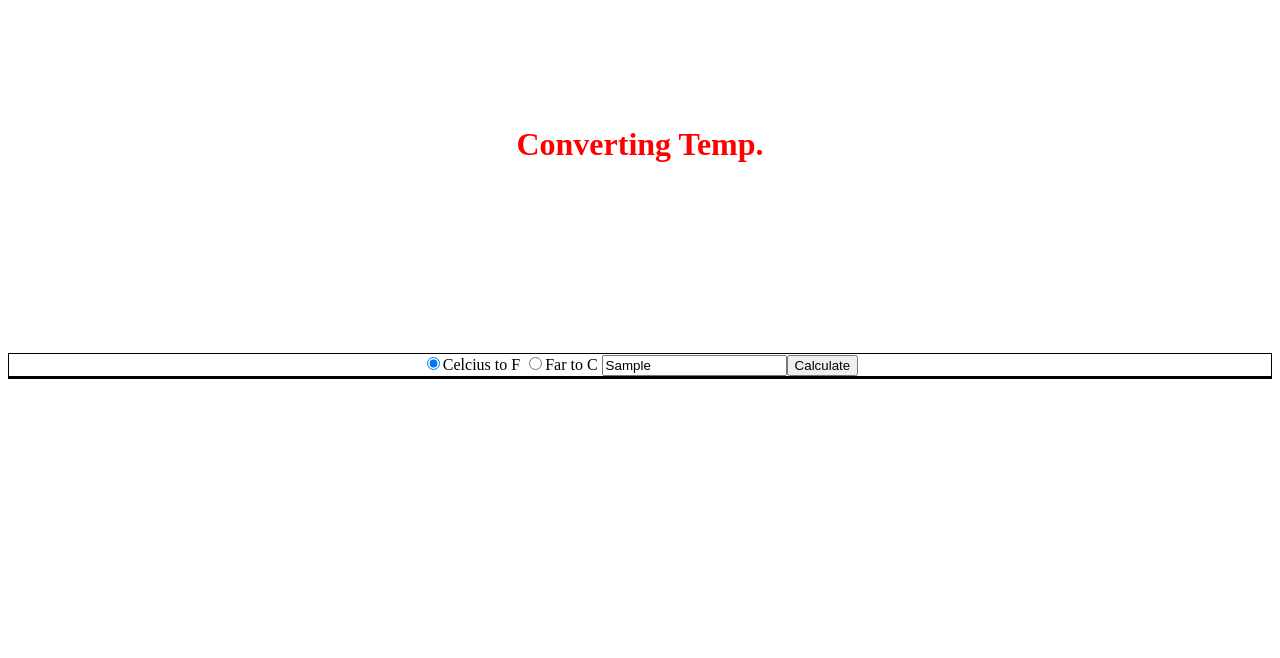
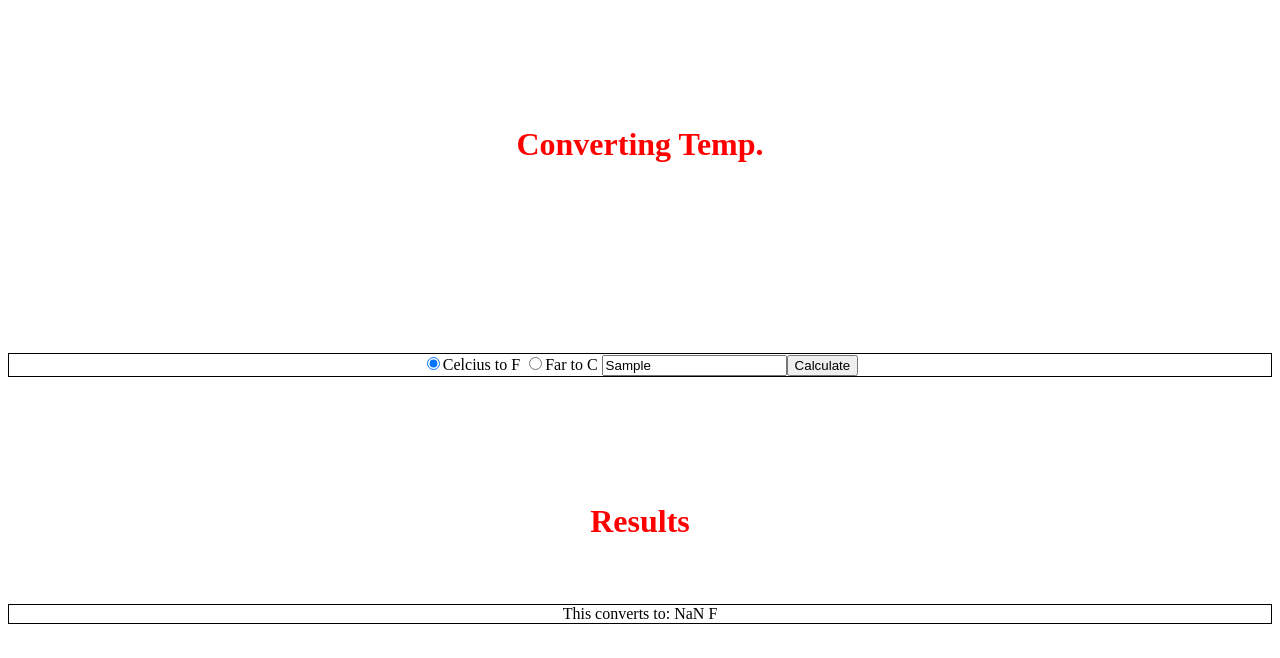
Before and after one commit to WDI-SEA/temperature-converter-dom, a plain HTML site: page temperature-converter/index.html in a window 1280 px wide. Both pictures are taken after typing "Sample" into the empty fields and a click on the button "Calculate". Drawn offline with Linux system fonts and the light colour scheme.

Commit message:
I got innerhtml to work. It really is very simple. cleaned up a little bit not much. I am going to attemp some css animations now for my background color change

```diff
--- a/temperature-converter/css/style.css
+++ b/temperature-converter/css/style.css
@@ -19,3 +19,8 @@ h1 {
 	text-align: center;
 
 }
+
+#results {
+	margin-top: 5%;
+	text-align: center;
+}
--- a/temperature-converter/index.html
+++ b/temperature-converter/index.html
@@ -11,6 +11,7 @@
 		<input id="far" type="radio" name="temp" value="Far">Far to C</input>
 		<input id="temp" type="text" ><input type="button" id="calc" value="Calculate">
 	</div>
+	<h1>Results</h1>
 	<div id="results"></div>
 	<script src="js/script.js" charset="utf-8"></script>
 </body>
--- a/temperature-converter/js/script.js
+++ b/temperature-converter/js/script.js
@@ -1,16 +1,17 @@
-// var getTemp = document.getElementById('temp').value;
-// var conversion;
 
-//event listeners
 
+
+// This calculates celsius to farenheit
 
 calculate = function() {
 	var getTemp = document.getElementById('temp').value;
 	console.log(getTemp);
+	var element = document.getElementById("results");
 
 	if (document.getElementById('cel').checked) {
 		var conversion = getTemp * (9/5) + 32;
 		console.log(conversion);
+		element.innerHTML = "This converts to: " + conversion + " F";
 		if (conversion <= 32 ) {
 			document.body.style['background-color'] = 'blue';
 		} else if (conversion >= 212) {
@@ -22,18 +23,28 @@ calculate = function() {
 	}
 }
 
+document.getElementById("calc").addEventListener('click', calculate);
 
+
+
+
+
+
+// this converts farenheit to celsius
 
 farToC = function() {
 	var getTemp = document.getElementById('temp').value;
 	console.log(getTemp);
+	var element = document.getElementById("results");
 
 	if(document.getElementById('far').checked) {
 		var conversion = (getTemp - 32) * (5/9);
 		console.log(conversion)
+		element.innerHTML = "This converts to: " + conversion + " Celsius";
 		if (conversion <= 0 ) {
 			document.body.style['background-color'] = 'blue';
 			console.log("brrrrrrr it\s could outside...")
+
 		} else if (conversion >= 100) {
 			document.body.style['background-color'] = 'orange';
 			console.log("why\s it sooo stinking hot!")
@@ -44,34 +55,4 @@ farToC = function() {
 	}
 }
 
-document.getElementById("calc").addEventListener('click', calculate);
 document.getElementById("calc").addEventListener('click', farToC);
-
-
-
-
-// 	conversion = (getTemp - 32) * (5/9);
-// 	console.log(conversion)
-// 	if (conversion <= 0 ) {
-// 		document.body.style['background-color'] = 'blue';
-// 	} else if (conversion >= 100) {
-// 		document.body.style['background-color'] = 'orange';
-// 	} else {
-// 		console.log('Man this is a nice temp.... unless its still hot....');
-// 		document.body.style['background-color'] = 'white';
-// 	}
-// }
-
-
-
-
-
-
-// function calculateC = {
-// 	getTemp * (9/5) + 32;
-// 	return
-// }
-
-
-
-// f = c * 9/5 + 32
```
